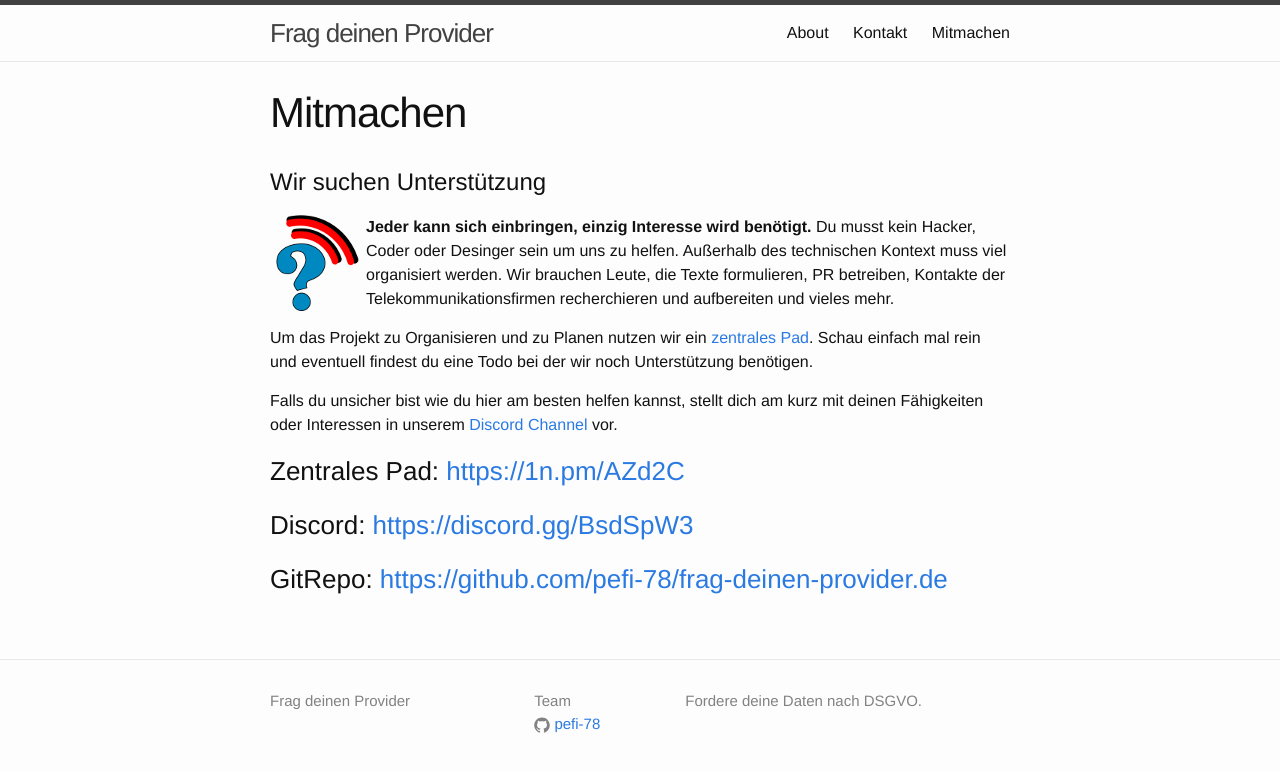
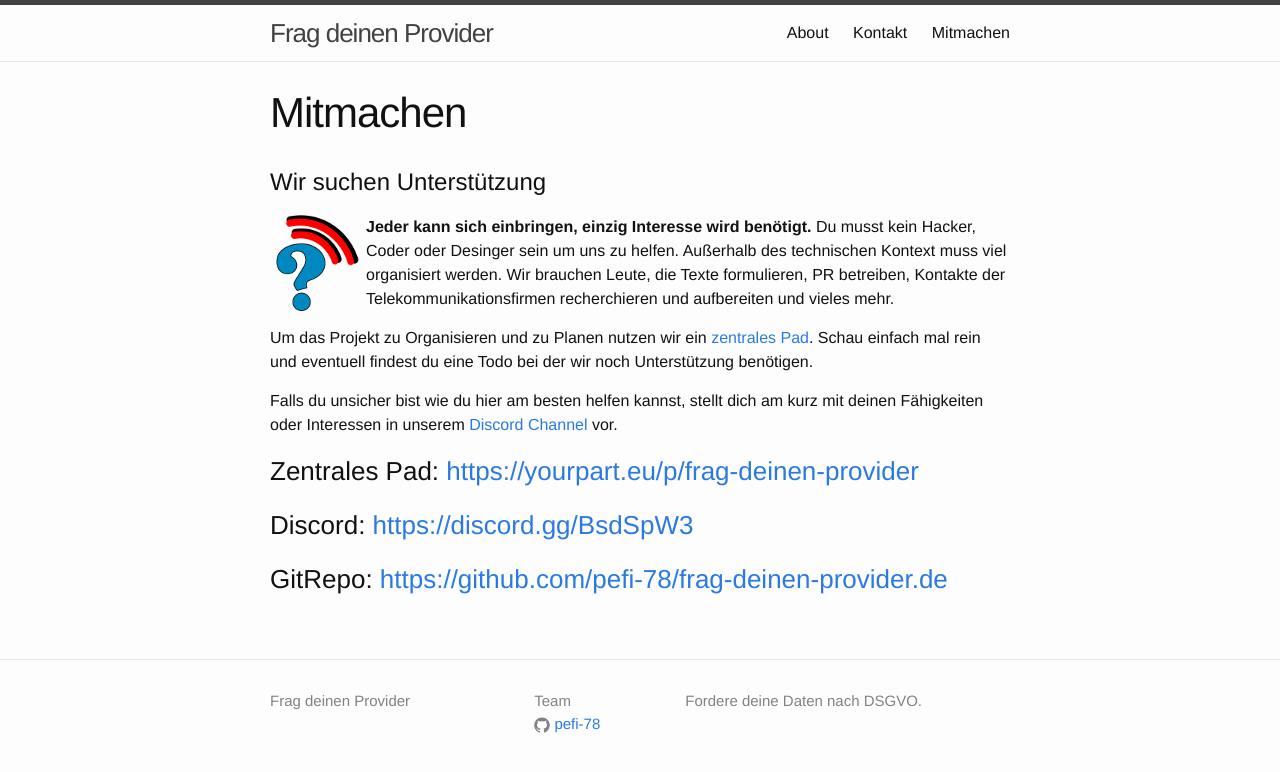
Before and after one commit to pefi-78/frag-deinen-provider.de, a Jekyll site: the page built from docs/help_wanted.md, in a window 1280 px wide. Shown: the top 772 px of the page. Built offline with Jekyll 4.4.1, drawn with Linux system fonts in a browser that asks for light colours; some of the changed lines change nothing that is shown.

Commit message:
move pads to https://yourpart.eu/p/frag-deinen-provider, thanks to Carrotti

```diff
--- a/docs/help_wanted.md
+++ b/docs/help_wanted.md
@@ -12,7 +12,7 @@ Um das Projekt zu Organisieren und zu Planen nutzen wir ein [ zentrales Pad](htt
 
 Falls du unsicher bist wie du hier am besten helfen kannst, stellt dich am kurz mit deinen Fähigkeiten oder Interessen in unserem [Discord Channel](https://discord.gg/BsdSpW3) vor.
 
-### Zentrales Pad: [https://1n.pm/AZd2C](https://1n.pm/AZd2C)
+### Zentrales Pad: [https://yourpart.eu/p/frag-deinen-provider](https://yourpart.eu/p/frag-deinen-provider)
 
 ### Discord: [https://discord.gg/BsdSpW3](https://discord.gg/BsdSpW3)
 
```
